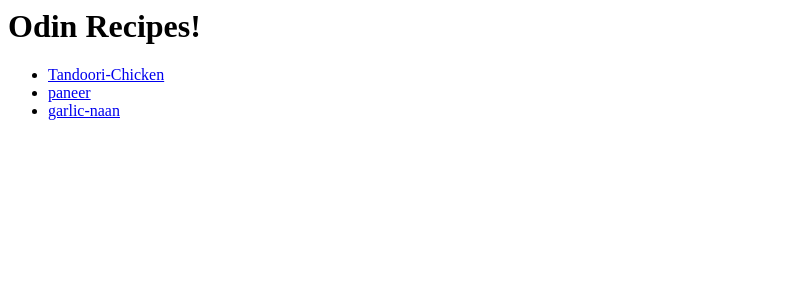
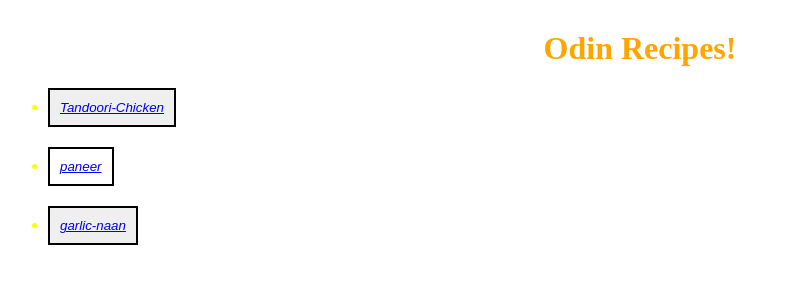
Before and after one commit to addy-hub/odin-recipes, a plain HTML site: page index.html in a window 1280 px wide. Shown: the whole page, without its empty margins (0-788 px from the left). Drawn offline with Linux system fonts and the light colour scheme.

Commit message:
Updated with styles Please Update

```diff
--- a/index.html
+++ b/index.html
@@ -3,13 +3,14 @@
     <meta charset="UTF-8">
     <meta name="viewport" content="width=device-width, initial-scale=1.0">
     <title>Root</title>
+    <link rel="stylesheet" href="style1.css">
 </head>
 <body>
     <h1>Odin Recipes!</h1>
     <ul type="disk">
-        <li><a href="recipes/tandoor-chicken.html" target="_blank">Tandoori-Chicken</a></li>
-        <li><a href="recipes/paneer.html" target="_blank">paneer</a></li>
-        <li><a href="recipes/garlic-naan.html" target="_blank">garlic-naan</a></li>
+        <li><button class="tc"><a href="recipes/tandoor-chicken.html" target="_blank">Tandoori-Chicken</a></button></li>
+        <li><button class="pr"><a href="recipes/paneer.html" target="_blank">paneer</a></button></li>
+        <li><button class="gc"><a href="recipes/garlic-naan.html" target="_blank">garlic-naan</a></button></li>
     </ul>
 </body>
 </html>
--- /dev/null
+++ b/style1.css
@@ -0,0 +1,38 @@
+body{
+    font-family:'Times New Roman', Times, serif;
+    font-size: medium;
+}
+
+h1{
+    color:orange;
+    margin-top: 30px;
+    text-align: center;
+    flex: auto;
+}
+
+button{
+    font-style: italic;
+    border: 2px solid black;
+    padding: 10px;
+    display: inline-block;
+    font-family: Arial, Helvetica, sans-serif;
+}
+
+.tc{
+    background-color: #EEEE;
+    color: red;
+}
+
+.pr{
+    background-color: white;
+}
+
+.gn{
+    background-color: yellow;
+}
+
+li{
+    color: yellow;
+    font-weight: bolder;
+    margin-bottom: 20px;
+}
--- /dev/null
+++ b/style2.css
@@ -0,0 +1,28 @@
+body{
+    font-size: medium;
+    font-family: 'Times New Roman', Times, serif;
+    background-color: black;
+}
+
+h1,h2{
+    color: yellow;
+    margin-top: 20px;
+}
+
+p{
+    color: white;
+    margin-right: 200px;
+}
+
+ul{
+    color : blue;
+}
+
+ol{
+    color:red;
+    margin-right: 200px;
+}
+
+img{
+    margin: 10px;
+}
```
Also changed, not shown: recipes/garlic-naan.html (+1 -1 lines), recipes/paneer.html (+1 -0 lines), recipes/tandoor-chicken.html (+1 -0 lines).
